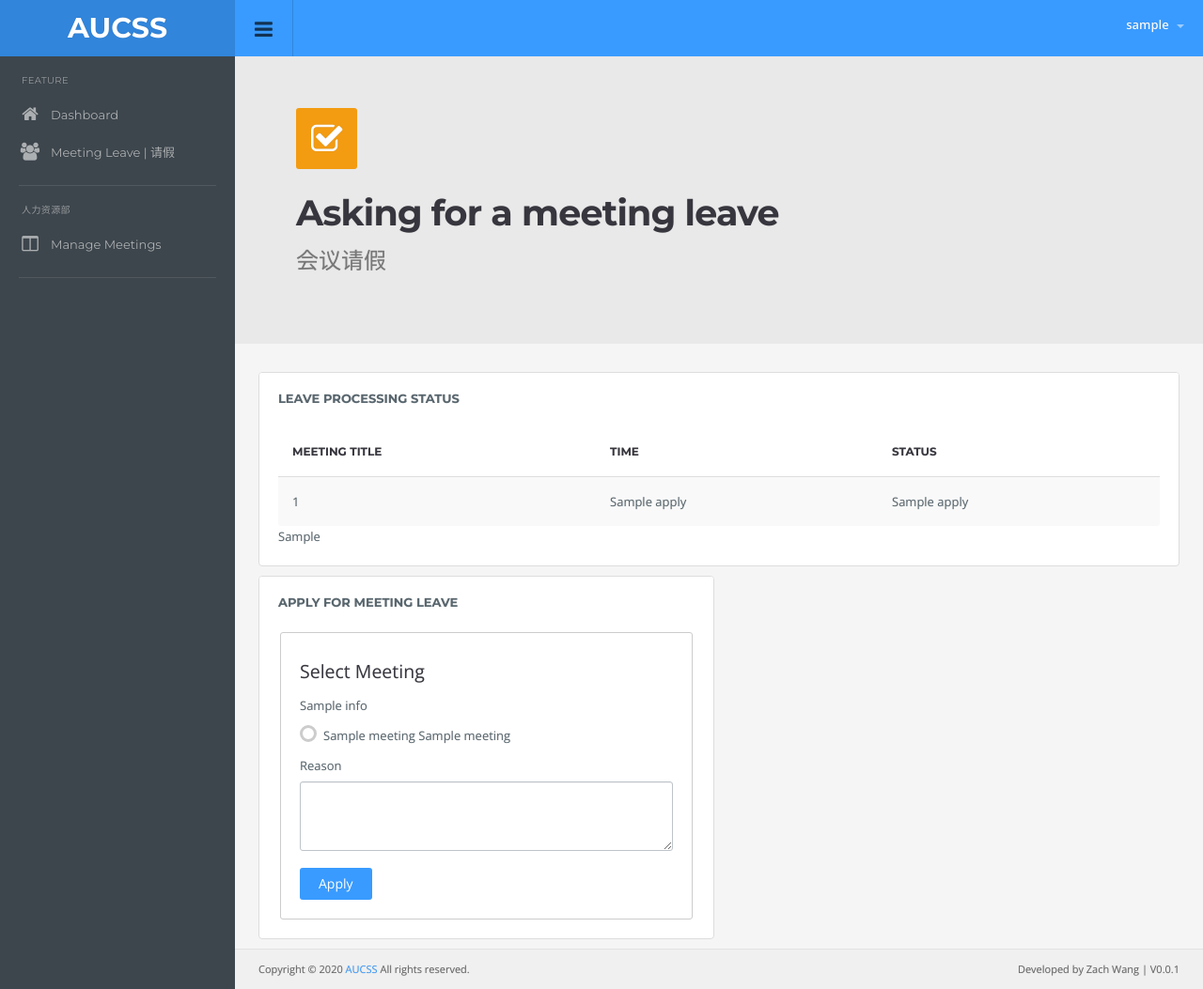
After one commit to ZACHSTRIVES/AUCSS-StaffPlatform, a Flask app: template templates/MeetingLeave.html in a window 1280 px wide. The commit adds this page. Shown: the whole page at 94% size. Run offline with Flask 2, Linux system fonts and the light colour scheme; the template is opened without the code that fills it: most values are stand-ins (such as "Sample title", 1, 10 or a date in 2020); some libraries are stand-ins or nearby versions.

Commit message:
请假功能实现

```diff
--- a/app.py
+++ b/app.py
@@ -1,10 +1,11 @@
-from datetime import time
+from datetime import *
 from flask import *
 from werkzeug.security import generate_password_hash, check_password_hash
 from config import db
 from meeting import *
 import random
 import config
+from leave import *
 
 app = Flask(__name__)
 
@@ -110,7 +111,7 @@ def dashbord():
         meetings = list_meeting_of_user(login_['email'])
         data = [login_['name'], meetings, str(len(meetings))]  # data=[0=email,1=meetings,2=len(meetings)]
         if login_['type'] == 1:  # Category 1: General Staff
-            return render_template('backend.html',user_name=data[0],issue_information=data)
+            return render_template('backend.html', user_name=data[0], issue_information=data)
         if login_['type'] == 2:  # Category 2: HR managers
             return hr(data)
 
@@ -131,14 +132,55 @@ def page_not_found(e):
     return render_template('500.html'), 500
 
 
+@app.route('/favicon.ico')
+def favicon():
+    return 'a'
+
+
+@app.route('/meetingleave', methods=['GET'])
+def meeting_leave():
+    login_ = login_status()
+    if len(login_) == 0:
+        return redirect(url_for(('dashbord')))
+    if request.method == 'GET':
+        info = ''
+        info1=''
+        meetings = list_meeting_of_user(login_['email'])
+        if len(meetings) == 0:
+            info = "You don't have meetings at the moment where you can ask for leave."
+        all_leaves = list_leave_apply_of_user(login_['email'])
+        if len(all_leaves)==0:
+            info1="You haven't asked for leave yet!"
+
+        return render_template('MeetingLeave.html', info=info,info1=info1, meetings=meetings, leaves=all_leaves)
+
+
+@app.route('/meetingleave', methods=['POST'])
+def apply_for_leave():
+    login_ = login_status()
+    if len(login_) == 0:
+        return redirect(url_for(('dashbord')))
+    reason = request.form.get('reason')
+    meeting_id = request.form.get('radio1')
+    email = login_['email']
+    apply_leave(email, meeting_id, reason)
+    return redirect(url_for(('meeting_leave')))
+
+
 # Page for department of HR ====================================================================================
 @app.route('/hr')
 def hr(issu):
-    return render_template('HRadmin.html', user_name=issu[0],issue_information=issu)
+    login_ = login_status()
+    if len(login_) == 0:
+        return redirect(url_for(('dashbord')))
+    return render_template('HRadmin.html', user_name=issu[0], issue_information=issu)
 
 
 @app.route('/meetings', methods=['GET'])
 def manag_meeting():
+    login_ = login_status()
+    if len(login_) == 0:
+        return dashbord()
     user = login_status()
     meetings = list_all_meetings()
     issu = [user['name'], meetings]
@@ -147,44 +189,66 @@ def manag_meeting():
 
 @app.route('/meetings', methods=['POST'])
 def add_meeting():
+    login_ = login_status()
+    if len(login_) == 0:
+        return redirect(url_for(('dashbord')))
     location = request.form.get('location')
     title = request.form.get('title')
-    date = request.form.get('date')
+    date = request.form.get('date').split("-")
     time = request.form.get('time')
-    id = int(date.replace('-', '') + str(random.randrange(100, 999)))
+    id = int(str(date[2] + date[1] + date[0]) + str(random.randrange(100, 999)))
     meeting_ids = get_all_meeting_id()
     while id in meeting_ids:
         id = int(date.replace('-', '') + str(random.randrange(100, 999)))
-    datatime = date + " " + time + ":00"
+    datatime = date[2] + "-" + date[1] + "-" + date[0] + " " + time + ":00"
     sql = "INSERT INTO meeting(meeting_id,meeting_title,meeting_location,meeting_date) " \
           "VALUES (%s,'%s','%s','%s')" % (id, title, location, datatime)
 
     edit_meeting_to_database(sql)
     add_all_staff_to_meeting(id)
-    return manag_meeting()
+    return redirect(url_for(('manag_meeting')))
 
 
-@app.route('/<Mid>', methods=['GET', 'POST'])
-def edit_meeting(Mid):
-    if request.method=='GET':
+@app.route('/<mid>', methods=['GET', 'POST'])
+def edit_meeting(mid):
+    login_ = login_status()
+    if len(login_) == 0:
+        return redirect(url_for(('dashbord')))
+    if request.method == 'GET':
         try:
-            # cur = db.cursor()
-            # sql = "select * from meeting where meeting_id=%s"%Mid
-            # db.ping(reconnect=True)
-            # cur.execute(sql)
-            # meeting = cur.fetchall()
-            # title=meeting[1]
-            # location=meeting[2]
-            # date=meeting[3]
-            # print("进入页面正常")
-            return render_template('EditMeeting.html')
+            cur = db.cursor()
+            sql = "select * from meeting where meeting_id=%s" % mid
+            db.ping(reconnect=True)
+            cur.execute(sql)
+            meeting = cur.fetchall()
+            title = meeting[0][1]
+            location = meeting[0][2]
+            datetime = meeting[0][3]
+            date = datetime.strftime("%x")
+            time = datetime.strftime("%X")[:-3]
+            return render_template('EditMeeting.html', mid=mid, title=title, location=location, date=date, time=time)
+        except Exception as e:
+            raise e
+    elif request.method == 'POST':
+        try:
+            location = request.form.get('location')
+            title = request.form.get('title')
+            date = request.form.get('date').split("/")
+            time = request.form.get('time')
+            datatime = "20" + date[2] + "-" + date[1] + "-" + date[0] + " " + time + "00"
+            sql = "update meeting set meeting_title='%s',meeting_location='%s',meeting_date='%s' where meeting_id=%s" % (
+                title, location, datatime, mid)
+            edit_meeting_to_database(sql)
+            return manag_meeting()
         except Exception as e:
             raise e
 
 
-
-
-
+@app.route('/<mid>/delmeeting', methods=['GET'])
+def del_meeting(mid):
+    sql = 'delete from meeting where meeting_id=%s' % mid
+    edit_meeting_to_database(sql)
+    return redirect(url_for(('manag_meeting')))
 
 
 # Page for department of PR ====================================================================================
--- a/templates/HRadmin.html
+++ b/templates/HRadmin.html
@@ -1,20 +1,25 @@
 {% extends 'backend.html' %}
 {% block loading %}
 {% endblock %}
+
 {% block siderbar %}
 
     <div class="sidebar clearfix">
 
         <ul class="sidebar-panel nav">
             <li class="sidetitle">FEATURE</li>
-  <li><a href="{{ url_for('dashbord') }}"><span class="icon color5"><i class="fa fa-home"></i></span>Dashboard</a></li>
+            <li><a href="{{ url_for('dashbord') }}"><span class="icon color5"><i class="fa fa-home"></i></span>Dashboard</a>
+            </li>
+            <li><a href="{{ url_for('meeting_leave') }}"><span class="icon color5"><i class="fa fa-group"></i></span>Meeting Leave | 请假</a>
+            </li>
 
 
         </ul>
 
         <ul class="sidebar-panel nav">
             <li class="sidetitle">人力资源部</li>
-  <li><a href="{{ url_for('manag_meeting') }}"><span class="icon color15"><i class="fa fa-columns"></i></span>Manage Meetings</a></li>
+            <li><a href="{{ url_for('manag_meeting') }}"><span class="icon color15"><i class="fa fa-columns"></i></span>Manage
+                Meetings</a></li>
             {#  <li><a href="maps.html"><span class="icon color7"><i class="fa fa-map-marker"></i></span>Maps</a></li>#}
         </ul>
 
--- a/templates/ManageMeetings.html
+++ b/templates/ManageMeetings.html
@@ -39,7 +39,7 @@
                                                             <span class="add-on input-group-addon"><i
                                                                     class="fa fa-calendar"></i></span>
                                                             <input type="text" id="date-picker" class="form-control"
-                                                                   value="2020-12-12" name="date"/>
+                                                                   value="12-12-2020" name="date"/>
                                                         </div>
                                                     </div>
                                                 </div>
@@ -82,7 +82,7 @@
 
                                         <button type="button" class="btn btn-white" data-dismiss="modal">Close
                                         </button>
-                                        <button type="submit" class="btn btn-default" >Save changes
+                                        <button type="submit" class="btn btn-default" >Add
                                         </button>
                                     </form>
                                 </div>
@@ -105,7 +105,7 @@
                                     <td>{{ item[1] }}</td>
                                     <td>{{ item[2] }}</td>
                                     <td>ALL</td>
-                                    <td><a href="{{ url_for('edit_meeting',Mid=item[0]) }}" class="btn btn-primary"><i class="fa fa-arrows"></i>Edit</a></td>
+                                    <td><a href="{{ url_for('edit_meeting',mid=item[0]) }}" class="btn btn-primary"><i class="fa fa-arrows"></i>Edit</a></td>
                                 </tr>
 
                             {% endfor %}
--- /dev/null
+++ b/templates/MeetingLeave.html
@@ -0,0 +1,97 @@
+{% extends 'HRadmin.html' %}
+
+
+
+{% block content %}
+    <div class="row presentation">
+
+        <div class="col-lg-8 col-md-6 titles">
+            <span class="icon color9-bg"><i class="fa fa-check-square-o"></i></span>
+            <h1>Asking for a meeting leave</h1>
+            <h4>会议请假</h4>
+        </div>
+
+
+    </div>
+{% endblock %}
+
+{% block container %}
+    <div class="container-widget">
+        <div class="row">
+            <div class="col-md-12">
+                <div class="panel panel-default">
+
+                    <div class="panel-title">
+                        Leave Processing Status
+                    </div>
+
+                    <div class="panel-body table-responsive">
+
+                        <table class="table table-striped">
+                            <thead>
+                            <tr>
+                                <td>Meeting Title</td>
+                                <td>Time</td>
+                                <td>Status</td>
+                            </tr>
+                            </thead>
+                            <tbody>
+                                {% for apply in leaves %}
+                                    <tr>
+                                    <td>{{ apply[0] }}</td>
+                                    <td>{{ apply[1] }}</td>
+                                    <td>{{ apply[2] }}</td>
+                                    </tr>
+                                {% endfor %}
+
+                            </tbody>
+                        </table>
+                    {{ info1 }}
+                    </div>
+
+                </div>
+            </div>
+
+        </div>
+        <div class="row">
+            <div class="col-md-6">
+                <div class="panel panel-default">
+
+                    <div class="panel-title">
+                        apply for meeting leave
+                    </div>
+
+                    <div class="panel-body">
+                        <form class="fieldset-form" action="" method="post">
+                            <fieldset>
+                                <h4>Select Meeting</h4>
+                                {{ info }}
+                                {% for meeting in meetings %}
+                                    <div class="radio">
+                                        <input type="radio" name="radio1" id="{{ meeting[0] }}"
+                                               value="{{ meeting[0] }}">
+                                        <label for="{{ meeting[0] }}">
+                                            {{ meeting[1] }} {{ meeting[3] }}
+                                        </label>
+                                    </div>
+
+                                {% endfor %}
+
+
+                                <div class="form-group">
+                                    <label class="form-label">Reason</label>
+                                    <textarea class="form-control" rows="3" name="reason"></textarea>
+                                </div>
+                                <button type="submit" class="btn btn-default">Apply</button>
+                            </fieldset>
+                        </form>
+
+                    </div>
+
+                </div>
+            </div>
+
+
+        </div>
+    </div>
+{% endblock %}
```
Also changed, not shown: leave.py (added, +33 -0 lines), templates/EditMeeting.html (+10 -5 lines). Lines whose indentation alone changed are shown as unchanged.
